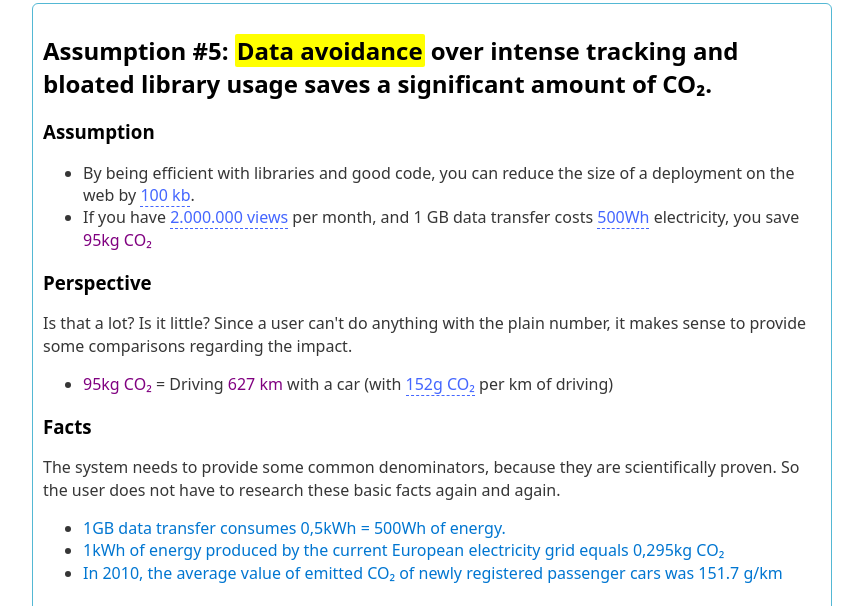
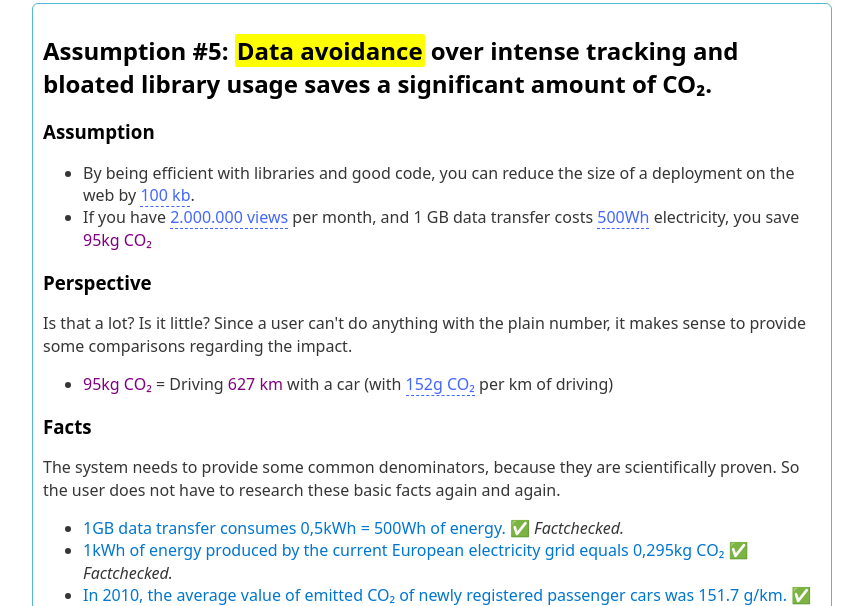
Before and after one commit to klausbreyer/assumpt, a plain HTML site: page index.html in a window 1280 px wide. Shown: the part 194-800 px from the top of the page, without its empty margins (208-1071 px from the left). Drawn offline with Linux system fonts and the light colour scheme.

Commit message:
factcheck

```diff
--- a/index.html
+++ b/index.html
@@ -116,18 +116,19 @@
         <ul>
             <li>
                 <a href="https://www.mdpi.com/2071-1050/10/7/2494">1GB data transfer consumes 0,5kWh = 500Wh of
-                    energy.</a>
+                    energy. </a> ✅ <i>Factchecked.</i>
             </li>
             <li>
                 <a
                     href="https://www.eea.europa.eu/data-and-maps/indicators/overview-of-the-electricity-production-2/assessment-4">1kWh
                     of energy produced by the current European
-                    electricity grid equals 0,295kg CO₂</a>
+                    electricity grid equals 0,295kg CO₂ </a> ✅ <i>Factchecked.</i>
             </li>
             <li>
                 <a
                     href="https://www.google.com/url?sa=t&rct=j&q=&esrc=s&source=web&cd=&ved=2ahUKEwid2-C8xtbpAhUJ-qQKHbodDsgQFjADegQIARAB&url=http%3A%2F%2Fwww.kba.de%2FDE%2FStatistik%2FFahrzeuge%2FNeuzulassungen%2FUmwelt%2F2010%2F2010_n_co2_emission_pdf.pdf%3F__blob%3DpublicationFile%26v%3D6&usg=AOvVaw1T6F6-n2MnPMWXGEo_El-f">In
-                    2010, the average value of emitted CO₂ of newly registered passenger cars was 151.7 g/km</a>
+                    2010, the average value of emitted CO₂ of newly registered passenger cars was 151.7 g/km. </a> ✅
+                <i>Factchecked.</i>
             </li>
         </ul>
         <h3>Discussion</h3>
```
